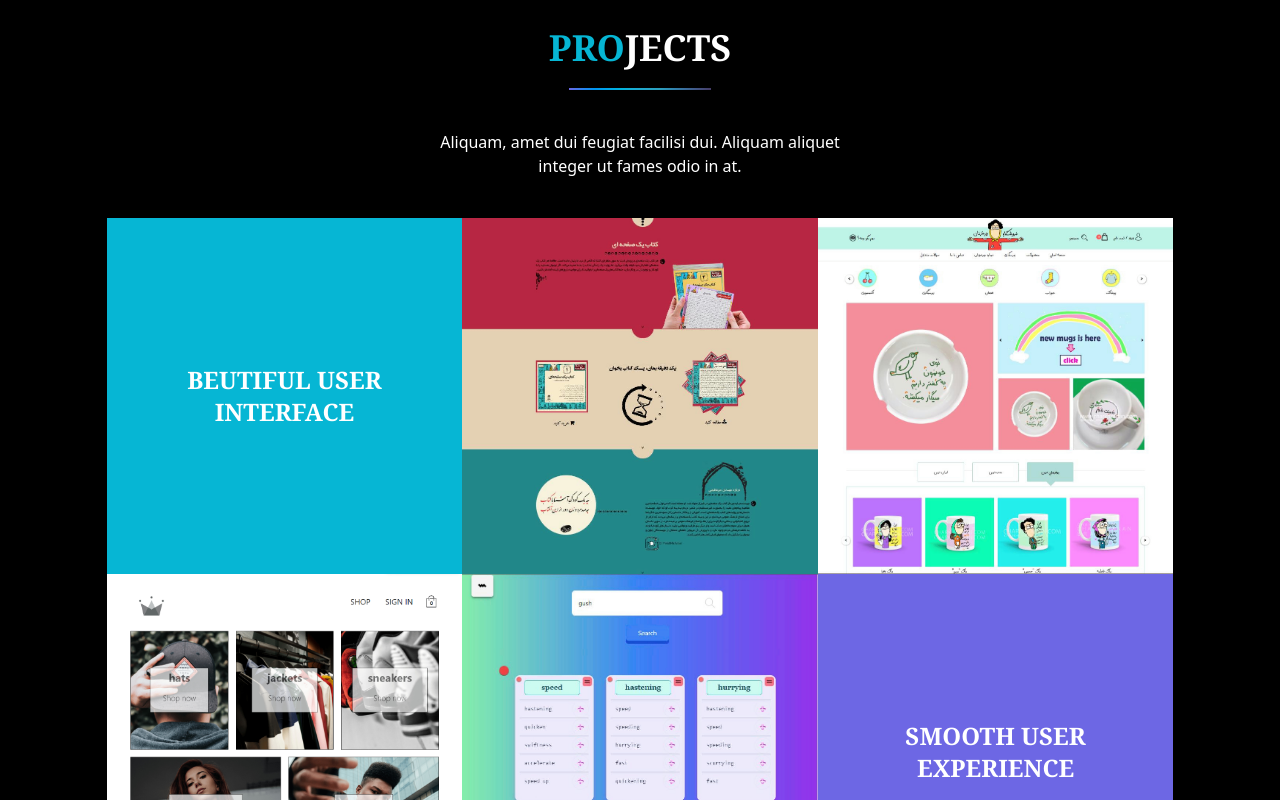
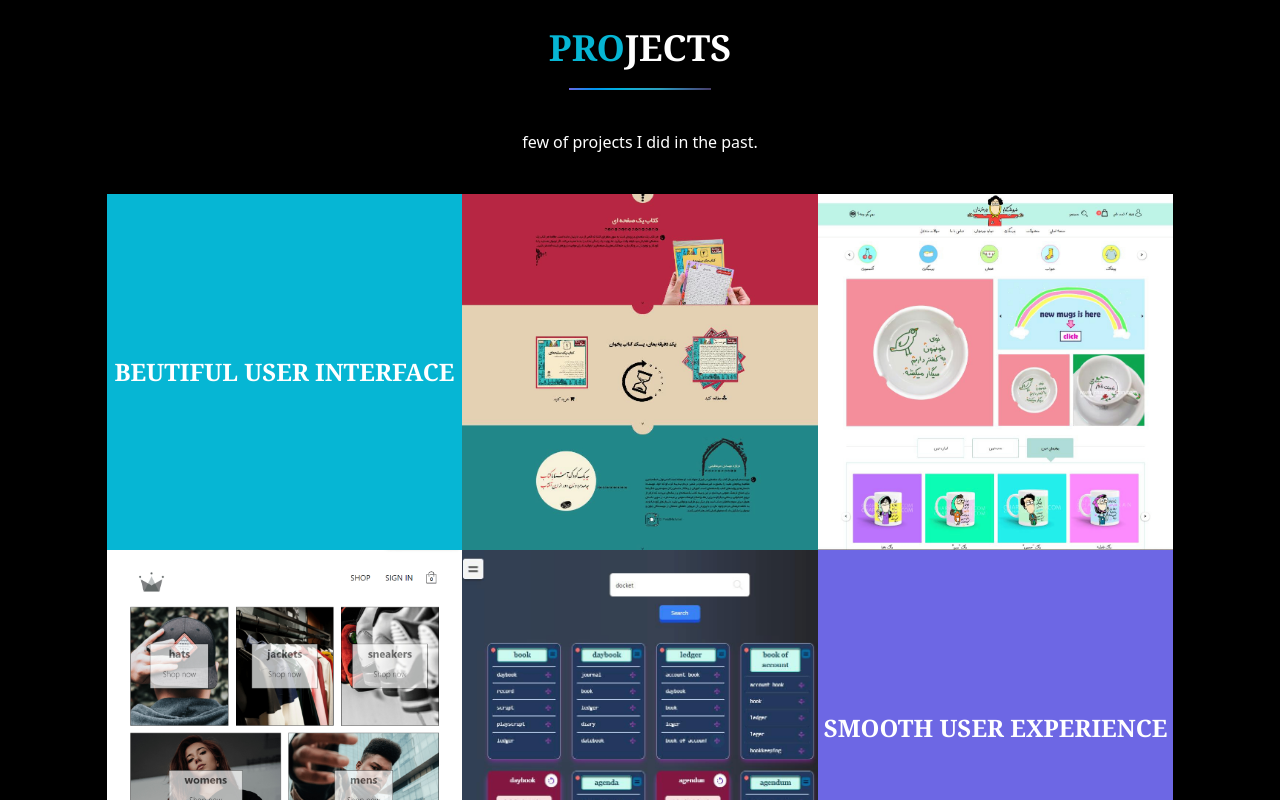
Before and after one commit to alireza4682/portfolio, a React (Vite) app: page / in a window 1280 px wide. Shown: the part 2060-2860 px from the top of the page. Built offline with nearby package versions, Linux system fonts and the light colour scheme; a web font is replaced by a local one.

Commit message:
better dictionary pic

```diff
--- a/src/components/Projects.jsx
+++ b/src/components/Projects.jsx
@@ -59,10 +59,7 @@ const Projects = () => {
             <LineGradient width="w-1/3" />
           </div>
         </div>
-        <p className="mt-10 mb-10">
-          Aliquam, amet dui feugiat facilisi dui. Aliquam aliquet integer ut
-          fames odio in at.
-        </p>
+        <p className="mt-10 mb-10">few of projects I did in the past.</p>
       </motion.div>
 
       <div className="flex justify-center">
@@ -74,7 +71,7 @@ const Projects = () => {
           variants={container}
         >
           <div
-            className="flex justify-center text-center items-center p-10 bg-red max-w-[400px] max-h-[400px]
+            className="flex justify-center text-center items-center  bg-red max-w-[600px] max-h-[600px]
                 text-2xl font-serif font-semibold"
           >
             BEUTIFUL USER INTERFACE
@@ -86,7 +83,7 @@ const Projects = () => {
           <Project title="Project 4" />
 
           <div
-            className="flex justify-center text-center items-center p-10 bg-blue max-w-[400px] max-h-[400px]
+            className="flex justify-center text-center items-center  bg-blue max-w-[600px] max-h-[600px]
                 text-2xl font-serif font-semibold"
           >
             SMOOTH USER EXPERIENCE
```
Also changed, not shown: src/assets/project-4.jpeg.
